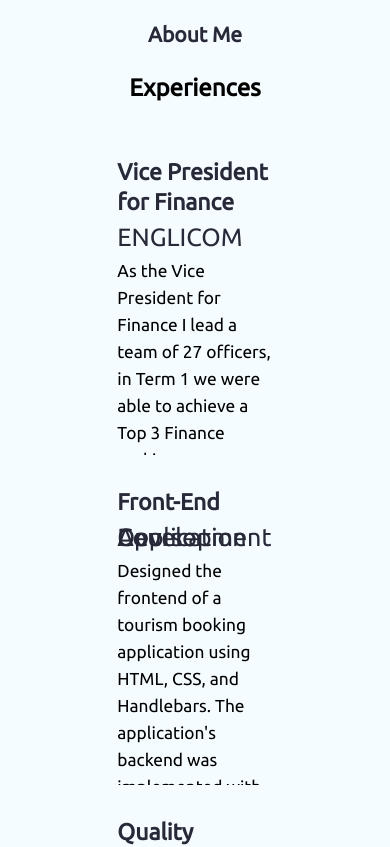
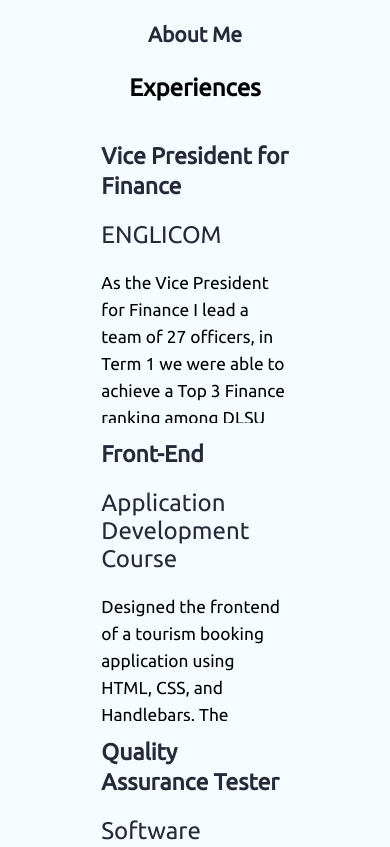
Before and after one commit to Mitothy/web-portfolio, a React (Create React App) app: page / in a window 390 px wide. Shown: the part 4920-5767 px from the top of the page. Built offline with nearby package versions, Linux system fonts and the light colour scheme.

Commit message:
Fixed Bugs

```diff
--- a/src/App.css
+++ b/src/App.css
@@ -340,6 +340,36 @@ h2 {
   font-weight: 400;
   line-height: 32px;
 }
+
+@media (max-width: 1024px) {
+  .skills--section--container {
+    grid-template-columns: repeat(3, 1fr); /* Adjust columns for tablets */
+  }
+}
+
+@media (max-width: 768px) {
+  .skills--section--container {
+    grid-template-columns: repeat(2, 1fr); /* Adjust columns for smaller tablets */
+  }
+  .skills--section--title, .skills--section--subtitle {
+    font-size: 28px; /* Adjust font size for better fit */
+    line-height: normal; /* Adjust line height if necessary */
+  }
+}
+
+@media (max-width: 576px) {
+  .skills--section--container {
+    grid-template-columns: 1fr; /* Single column layout for mobile */
+  }
+  .skills--section--title, .skills--section--subtitle {
+    font-size: 24px; /* Further reduce font size for mobile */
+  }
+  .skills--section--card {
+    padding: 16px; /* Adjust padding for smaller screens */
+    gap: 16px; /* Adjust gap for a tighter layout */
+  }
+}
+
 /* Skills Style Ends */
 
 /* About Us */
--- a/src/Pages/Home/AboutMe.jsx
+++ b/src/Pages/Home/AboutMe.jsx
@@ -12,7 +12,7 @@ export default function AboutMe() {
 
                     <p className="aboutme--section-description">Skilled at working in a team and giving my best to create quality outputs. Passionate about what I do and helping those around me</p>
 
-                    <p className="aboutme--section-description">Looking to continue to push myself and grow as an individual and leader. Striving for Character and Excellence. </p>
+                    <p className="aboutme--section-description">Looking to continue to push myself to grow as an individual and leader. Striving for Character and Excellence. </p>
                 </div>
             </div>
         </section>
```
Also changed, not shown: 1 other file (tests, documents, lock files or other folders).
